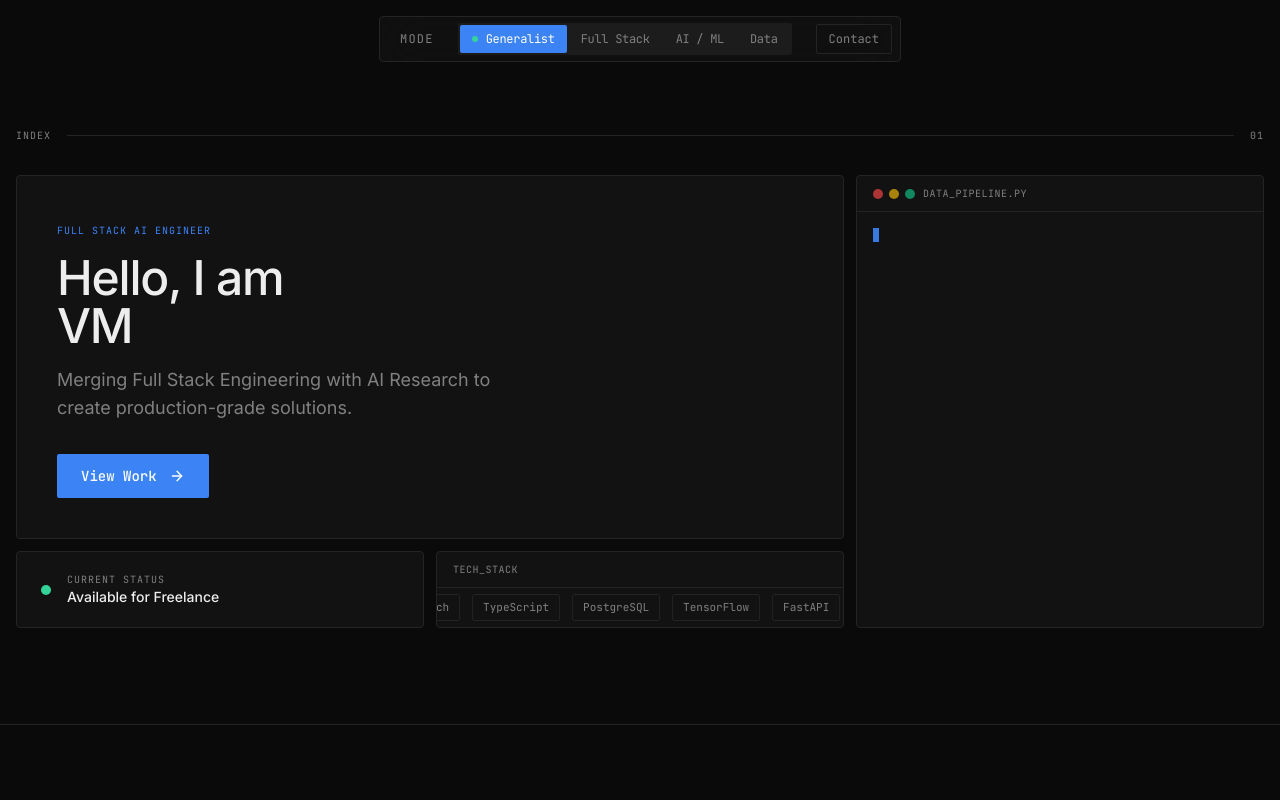
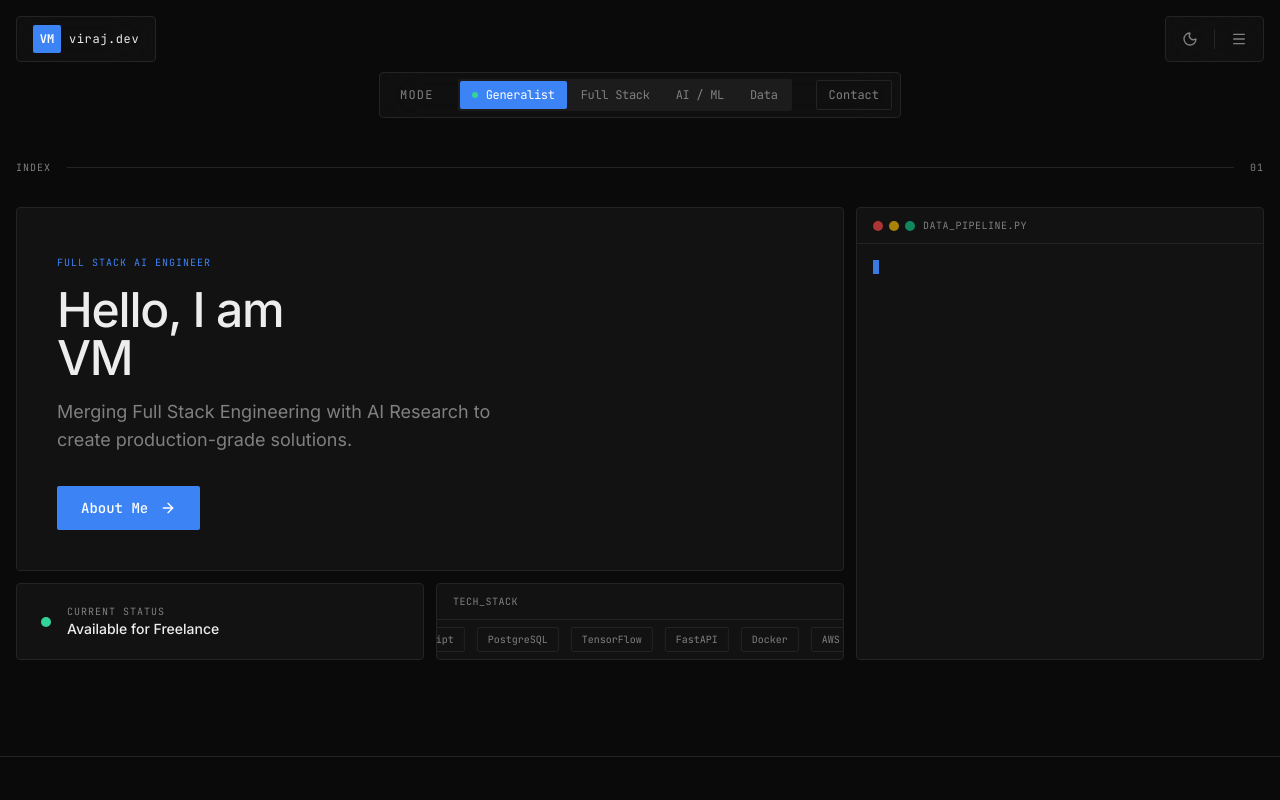
Before and after one commit to Viraj-Mavani/portfolio, a Next.js app: page / in a window 1280 px wide. Shown: the top 800 px of the page. Built offline with nearby package versions, Linux system fonts and the light colour scheme.

Commit message:
added theme and navbar

```diff
--- a/src/app/globals.css
+++ b/src/app/globals.css
@@ -4,6 +4,42 @@
 
 @layer base {
   :root {
+    --background: 0 0% 98%;
+    --foreground: 0 0% 7%;
+    --card: 0 0% 100%;
+    --card-foreground: 0 0% 7%;
+    --popover: 0 0% 100%;
+    --popover-foreground: 0 0% 7%;
+    --primary: 217 91% 50%;
+    --primary-foreground: 0 0% 100%;
+    --secondary: 0 0% 94%;
+    --secondary-foreground: 0 0% 7%;
+    --muted: 0 0% 94%;
+    --muted-foreground: 0 0% 40%;
+    --accent: 217 91% 50%;
+    --accent-foreground: 0 0% 100%;
+    --destructive: 0 84% 60%;
+    --destructive-foreground: 0 0% 98%;
+    --border: 0 0% 87%;
+    --input: 0 0% 87%;
+    --ring: 217 91% 50%;
+    --chart-1: 217 91% 50%;
+    --chart-2: 160 60% 45%;
+    --chart-3: 30 80% 55%;
+    --chart-4: 280 65% 60%;
+    --chart-5: 340 75% 55%;
+    --radius: 0.375rem;
+    --sidebar-background: 0 0% 97%;
+    --sidebar-foreground: 0 0% 7%;
+    --sidebar-primary: 217 91% 50%;
+    --sidebar-primary-foreground: 0 0% 100%;
+    --sidebar-accent: 0 0% 94%;
+    --sidebar-accent-foreground: 0 0% 7%;
+    --sidebar-border: 0 0% 87%;
+    --sidebar-ring: 217 91% 50%;
+  }
+
+  .dark {
     --background: 0 0% 4%;
     --foreground: 0 0% 93%;
     --card: 0 0% 7%;
@@ -28,7 +64,6 @@
     --chart-3: 30 80% 55%;
     --chart-4: 280 65% 60%;
     --chart-5: 340 75% 55%;
-    --radius: 0.375rem;
     --sidebar-background: 0 0% 5%;
     --sidebar-foreground: 0 0% 93%;
     --sidebar-primary: 217 91% 60%;
@@ -50,6 +85,7 @@
   * {
     @apply border-border;
   }
+
   body {
     @apply bg-background text-foreground;
   }
--- a/src/app/page.tsx
+++ b/src/app/page.tsx
@@ -1,3 +1,4 @@
+import { TopNav } from "@/components/top-nav"
 import { ContextSwitcherNav } from "@/components/context-switcher-nav"
 import { HeroBento } from "@/components/hero-bento"
 import { ServicesStrip } from "@/components/services-strip"
@@ -6,6 +7,7 @@ import { Footer } from "@/components/footer"
 export default function Page() {
   return (
     <div className="min-h-screen bg-background">
+      <TopNav />
       <ContextSwitcherNav />
       <main>
         <HeroBento />
--- a/src/components/context-switcher-nav.tsx
+++ b/src/components/context-switcher-nav.tsx
@@ -13,8 +13,8 @@ export function ContextSwitcherNav() {
   const [activeMode, setActiveMode] = useState("generalist")
 
   return (
-    <header className="fixed top-0 left-0 right-0 z-50">
-      <div className="mx-auto max-w-7xl px-4 py-4">
+    <div className="fixed top-16 left-0 right-0 z-40">
+      <div className="mx-auto max-w-7xl px-4 py-2">
         <nav
           className="mx-auto flex w-fit items-center gap-6 rounded-md border border-border bg-card/80 px-2 py-1.5 backdrop-blur-xl"
           role="navigation"
@@ -53,6 +53,6 @@ export function ContextSwitcherNav() {
           </a>
         </nav>
       </div>
-    </header>
+    </div>
   )
 }
--- a/src/components/hero-bento.tsx
+++ b/src/components/hero-bento.tsx
@@ -4,7 +4,7 @@ import { TechTicker } from "./tech-ticker"
 
 export function HeroBento() {
   return (
-    <section className="mx-auto max-w-7xl px-4 pt-28 pb-16 lg:pt-32 lg:pb-24" aria-labelledby="hero-heading">
+    <section id="home" className="mx-auto max-w-7xl px-4 pt-36 pb-16 lg:pt-40 lg:pb-24" aria-labelledby="hero-heading">
       {/* Section label */}
       <div className="mb-8 flex items-center gap-4">
         <span className="font-mono text-[10px] tracking-widest text-muted-foreground uppercase">
@@ -38,10 +38,10 @@ export function HeroBento() {
           </div>
           <div className="mt-8">
             <a
-              href="#work"
+              href="#about"
               className="group inline-flex items-center gap-3 rounded-sm bg-primary px-6 py-3 font-mono text-sm font-medium text-primary-foreground transition-all hover:gap-4"
             >
-              View Work
+              About Me
               <ArrowRight className="h-4 w-4 transition-transform group-hover:translate-x-0.5" aria-hidden="true" />
             </a>
           </div>
--- a/src/components/tech-ticker.tsx
+++ b/src/components/tech-ticker.tsx
@@ -24,18 +24,18 @@ export function TechTicker() {
         </span>
       </div>
       <div className="relative flex flex-1 items-center overflow-hidden">
-        <div className="animate-ticker flex gap-3 whitespace-nowrap px-4">
+        <div className="flex animate-ticker gap-3 whitespace-nowrap px-4 hover:[animation-play-state:paused]">
           {[...techStack, ...techStack].map((tech, i) => (
             <span
               key={`${tech}-${i}`}
-              className="inline-flex items-center rounded-sm border border-border px-2.5 py-1 font-mono text-[11px] text-muted-foreground transition-colors hover:border-primary hover:text-foreground"
+              className="inline-flex items-center rounded-sm border border-border px-2.5 py-1 font-mono text-[10px] text-muted-foreground transition-colors hover:border-primary hover:text-foreground"
             >
               {tech}
             </span>
           ))}
         </div>
       </div>
-
+{/*
       <style jsx>{`
         @keyframes ticker {
           0% {
@@ -51,7 +51,7 @@ export function TechTicker() {
         .animate-ticker:hover {
           animation-play-state: paused;
         }
-      `}</style>
+      `}</style> */}
     </div>
   )
 }
--- /dev/null
+++ b/src/components/top-nav.tsx
@@ -0,0 +1,150 @@
+"use client"
+
+import { useState } from "react"
+import { useTheme } from "next-themes"
+import { Sun, Moon, Menu, Mail, Github, Linkedin, MessageSquare } from "lucide-react"
+import {
+  Sheet,
+  SheetContent,
+  SheetHeader,
+  SheetTitle,
+  SheetTrigger,
+} from "@/components/ui/sheet"
+
+const exploreLinks = [
+  { label: "Home", href: "#home" },
+  { label: "About & Education", href: "#about" },
+  { label: "Skills", href: "#skills" },
+  { label: "Work Experience", href: "#experience" },
+  { label: "Projects", href: "#projects" },
+  { label: "Certificates", href: "#certificates" },
+  { label: "Services", href: "#services" },
+  { label: "Get in Touch", href: "#contact" },
+]
+
+const socialLinks = [
+  { label: "Email", href: "mailto:vm@example.com", icon: Mail },
+  { label: "LinkedIn", href: "#", icon: Linkedin },
+  { label: "GitHub", href: "#", icon: Github },
+  { label: "Discord", href: "#", icon: MessageSquare },
+]
+
+export function TopNav() {
+  const { theme, setTheme } = useTheme()
+  const [open, setOpen] = useState(false)
+
+  return (
+    <header className="fixed top-0 left-0 right-0 z-50">
+      <div className="mx-auto max-w-7xl px-4 py-4">
+        <div className="flex items-center justify-between">
+          {/* Left box - Logo / Name */}
+          <div className="flex items-center rounded-md border border-border bg-card/80 px-4 py-2 backdrop-blur-xl">
+            <a href="#home" className="flex items-center gap-2">
+              <span className="flex h-7 w-7 items-center justify-center rounded-sm bg-primary font-mono text-xs font-bold text-primary-foreground">
+                VM
+              </span>
+              <span className="hidden font-mono text-xs tracking-wider text-foreground sm:block">
+                viraj.dev
+              </span>
+            </a>
+          </div>
+
+          {/* Right box - Theme Toggle + Drawer Button */}
+          <div className="flex items-center gap-1 rounded-md border border-border bg-card/80 px-2 py-1.5 backdrop-blur-xl">
+            <button
+              onClick={() => setTheme(theme === "dark" ? "light" : "dark")}
+              className="flex h-8 w-8 items-center justify-center rounded-sm text-muted-foreground transition-colors hover:bg-secondary hover:text-foreground"
+              aria-label="Toggle theme"
+            >
+              <Sun className="h-4 w-4 rotate-0 scale-100 transition-all dark:-rotate-90 dark:scale-0" />
+              <Moon className="absolute h-4 w-4 rotate-90 scale-0 transition-all dark:rotate-0 dark:scale-100" />
+            </button>
+
+            <div className="mx-1 h-5 w-px bg-border" aria-hidden="true" />
+
+            <Sheet open={open} onOpenChange={setOpen}>
+              <SheetTrigger asChild>
+                <button
+                  className="flex h-8 w-8 items-center justify-center rounded-sm text-muted-foreground transition-colors hover:bg-secondary hover:text-foreground"
+                  aria-label="Open navigation menu"
+                >
+                  <Menu className="h-4 w-4" />
+                </button>
+              </SheetTrigger>
+              <SheetContent
+                side="right"
+                className="border-border bg-card w-80 overflow-y-auto"
+              >
+                <SheetHeader className="border-b border-border pb-4">
+                  <SheetTitle className="flex items-center gap-2 font-mono text-sm tracking-wider text-foreground">
+                    <span className="flex h-6 w-6 items-center justify-center rounded-sm bg-primary font-mono text-[10px] font-bold text-primary-foreground">
+                      VM
+                    </span>
+                    Navigation
+                  </SheetTitle>
+                </SheetHeader>
+
+                {/* Section 1: Explore */}
+                <div className="py-6">
+                  <span className="mb-4 block font-mono text-[10px] tracking-widest text-muted-foreground uppercase">
+                    Explore
+                  </span>
+                  <nav className="flex flex-col gap-1" role="navigation" aria-label="Page sections">
+                    {exploreLinks.map((link) => (
+                      <a
+                        key={link.label}
+                        href={link.href}
+                        onClick={() => setOpen(false)}
+                        className="flex items-center gap-3 rounded-sm px-3 py-2.5 font-mono text-sm text-muted-foreground transition-colors hover:bg-secondary hover:text-foreground"
+                      >
+                        <span className="text-[10px] text-primary">{">"}</span>
+                        {link.label}
+                      </a>
+                    ))}
+                  </nav>
+                </div>
+
+                <div className="h-px bg-border" aria-hidden="true" />
+
+                {/* Section 2: Connect with me */}
+                <div className="py-6">
+                  <span className="mb-4 block font-mono text-[10px] tracking-widest text-muted-foreground uppercase">
+                    Connect with me
+                  </span>
+                  <nav className="flex flex-col gap-1" role="navigation" aria-label="Social links">
+                    {socialLinks.map((link) => (
+                      <a
+                        key={link.label}
+                        href={link.href}
+                        target="_blank"
+                        rel="noopener noreferrer"
+                        onClick={() => setOpen(false)}
+                        className="flex items-center gap-3 rounded-sm px-3 py-2.5 font-mono text-sm text-muted-foreground transition-colors hover:bg-secondary hover:text-foreground"
+                      >
+                        <link.icon className="h-4 w-4 text-primary" strokeWidth={1.5} />
+                        {link.label}
+                      </a>
+                    ))}
+                  </nav>
+                </div>
+
+                {/* Bottom status */}
+                <div className="mt-auto border-t border-border pt-4">
+                  <div className="flex items-center gap-2 px-3">
+                    <span className="relative flex h-2 w-2">
+                      <span className="absolute inline-flex h-full w-full animate-ping rounded-full bg-emerald-400 opacity-75" />
+                      <span className="relative inline-flex h-2 w-2 rounded-full bg-emerald-400" />
+                    </span>
+                    <span className="font-mono text-[10px] text-muted-foreground">
+                      Available for Freelance
+                    </span>
+                  </div>
+                </div>
+              </SheetContent>
+            </Sheet>
+          </div>
+        </div>
+      </div>
+    </header>
+  )
+}
--- a/tailwind.config.ts
+++ b/tailwind.config.ts
@@ -89,10 +89,15 @@ const config: Config = {
             height: '0',
           },
         },
+        ticker: {
+          '0%': { transform: 'translateX(0)' },
+          '100%': { transform: 'translateX(-50%)' },
+        },
       },
       animation: {
         'accordion-down': 'accordion-down 0.2s ease-out',
         'accordion-up': 'accordion-up 0.2s ease-out',
+        ticker: 'ticker 15s linear infinite',
       },
     },
   },
```
Also changed, not shown: src/app/layout.tsx (+3 -5 lines).
